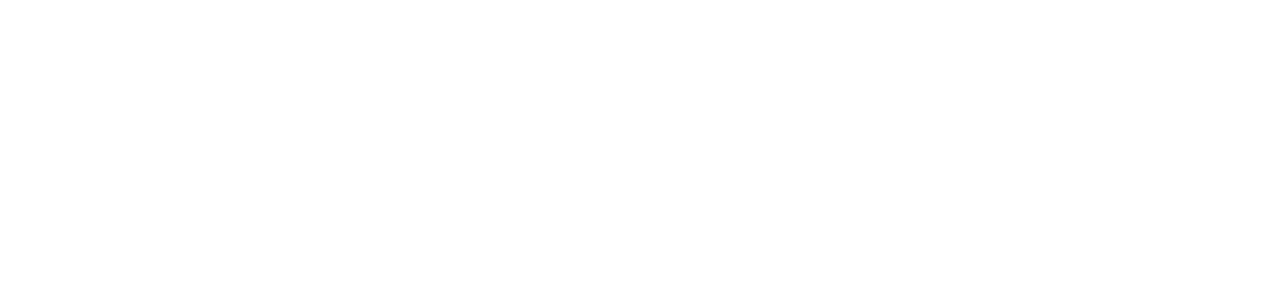
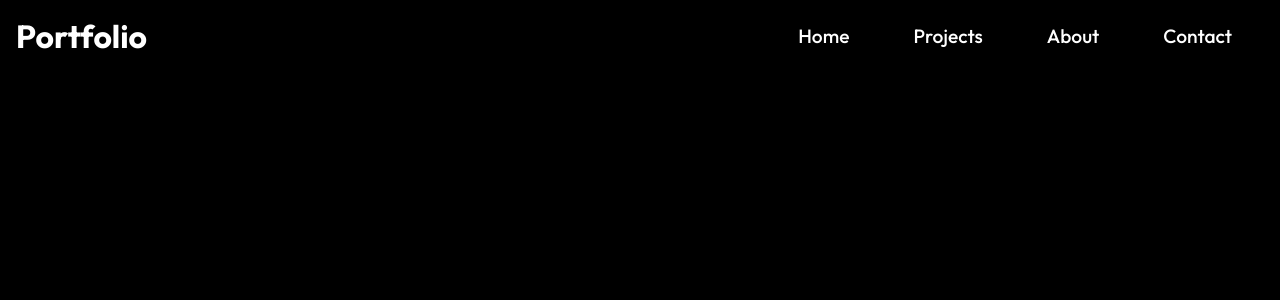
Before and after one commit to MiNaMaHrOuS12/PRODIGY_WD_04, a React (Create React App) app: page / in a window 1280 px wide. Shown: the top 300 px of the page. Built offline with nearby package versions, Linux system fonts and the light colour scheme.

Commit message:
Created NavBar

```diff
--- a/src/App.js
+++ b/src/App.js
@@ -1,10 +1,21 @@
 import React from "react";
 import "./index.css"
+import Home from "./routes/Home"
+import Project from "./routes/Project"
+import About from "./routes/About"
+import Contact from "./routes/Contact"
+import { Route,Routes } from 'react-router-dom'
 
 function App() {
   return (
-    <div>
-    </div>
+  <>
+    <Routes>
+      <Route path="/" element={<Home />}/>
+      <Route path="/project" element={<Project />}/>
+      <Route path="/about" element={<About />}/>
+      <Route path="/contact" element={<Contact />}/>
+    </Routes>
+  </>
   );
 }
 
--- /dev/null
+++ b/src/components/NavBar.css
@@ -0,0 +1,57 @@
+.Header
+{
+    display: flex;
+    align-items: center;
+    justify-content: space-between;
+    padding: 1rem;
+}
+.nav-menu
+{
+    display: flex;
+}
+.nav-menu li
+{
+    padding: 0 2rem;
+}
+.nav-menu li a
+{
+    font-size: 1.2rem;
+    font-weight: 500;
+}
+.Hamburger
+{
+    display: none;
+}
+
+@media screen and (max-width:1040px) {
+    .nav-menu
+    {
+        flex-direction: column;
+        justify-content: center;
+        align-items: center;
+        width: 100%;
+        height: 100vh;
+        background-color: rgba(0, 0, 0, 0.9);
+        position: absolute;
+        top: 0;
+        left: -100%;
+        z-index: -3;
+        transition: 0.3s;
+    }
+    .nav-menu.active
+    {
+        left: 0;
+    }
+    .nav-menu li
+    {
+        padding: 1rem 0;
+    }
+    .nav-menu li a
+    {
+        font-size: 2rem;
+    }
+    .Hamburger
+    {
+        display:  initial;
+    }
+}
--- /dev/null
+++ b/src/components/NavBar.js
@@ -0,0 +1,41 @@
+import "./NavBar.css"
+import React, { useState } from 'react'
+import { Link } from "react-router-dom"
+import {FaBars} from 'react-icons/fa'
+import {FaTimes} from 'react-icons/fa'
+
+const NavBar = () => {
+
+
+    const [click, setClick] = useState(false);
+    const handleClick = () => setClick(!click);
+  return (
+    <div className="Header">
+      <Link to='/'>
+        <h1>Portfolio</h1>
+      </Link>
+      <ul className={click ? "nav-menu active" : "nav-menu"}>
+        <li>
+            <Link to='/'>Home</Link>
+        </li>
+        <li>
+            <Link to='/project'>Projects</Link>
+        </li>
+        <li>
+            <Link to='/about'>About</Link>
+        </li>
+        <li>
+            <Link to='/contact'>Contact</Link>
+        </li>
+      </ul>
+      <div className="Hamburger" onClick={handleClick}>
+        {click ? <FaTimes size={20} style={{color:'#fff'}}/> :
+        <FaBars size={20} style={{color:'#fff'}}/>}
+
+
+      </div>
+    </div>
+  )
+}
+
+export default NavBar;
--- a/src/index.css
+++ b/src/index.css
@@ -1,13 +1,47 @@
-body {
+@import url('https://fonts.googleapis.com/css2?family=Outfit:wght@100..900&display=swap');
+
+*{
+  box-sizing: border-box;
   margin: 0;
-  font-family: -apple-system, BlinkMacSystemFont, 'Segoe UI', 'Roboto', 'Oxygen',
-    'Ubuntu', 'Cantarell', 'Fira Sans', 'Droid Sans', 'Helvetica Neue',
-    sans-serif;
-  -webkit-font-smoothing: antialiased;
-  -moz-osx-font-smoothing: grayscale;
+  padding: 0;
+  font-family: "Outfit", sans-serif;
 }
 
-code {
-  font-family: source-code-pro, Menlo, Monaco, Consolas, 'Courier New',
-    monospace;
+body
+{
+  background-color: black;
 }
+
+h1,h4,p,a
+{
+  color: #fff;
+  text-decoration: none;
+}
+
+ul
+{
+  list-style-type: none;
+}
+
+.btn {
+  padding: 12px 32px;
+  font-size: 1rem;
+  text-transform: uppercase;
+  background: rgb(248, 217, 15);
+  color: #222;
+  border: 1px solid #fff;
+  font-weight: 600;
+  cursor: pointer;
+}
+
+.btn-light {
+  /* background: rgba(255, 255, 255, 0.2); */
+  background: transparent;
+  color: #fff;
+}
+
+.btn:hover {
+  background: rgba(255, 255, 255, 0.2);
+  color: #fff;
+  transition: 0.3s;
+}
--- a/src/routes/Home.js
+++ b/src/routes/Home.js
@@ -1,8 +1,11 @@
 import React from "react";
+import NavBar from "../components/NavBar";
 
 const Home = () => {
     return (
-        <div>Home</div>
+        <div>
+            <NavBar />
+        </div>
     );
 }
 
```
